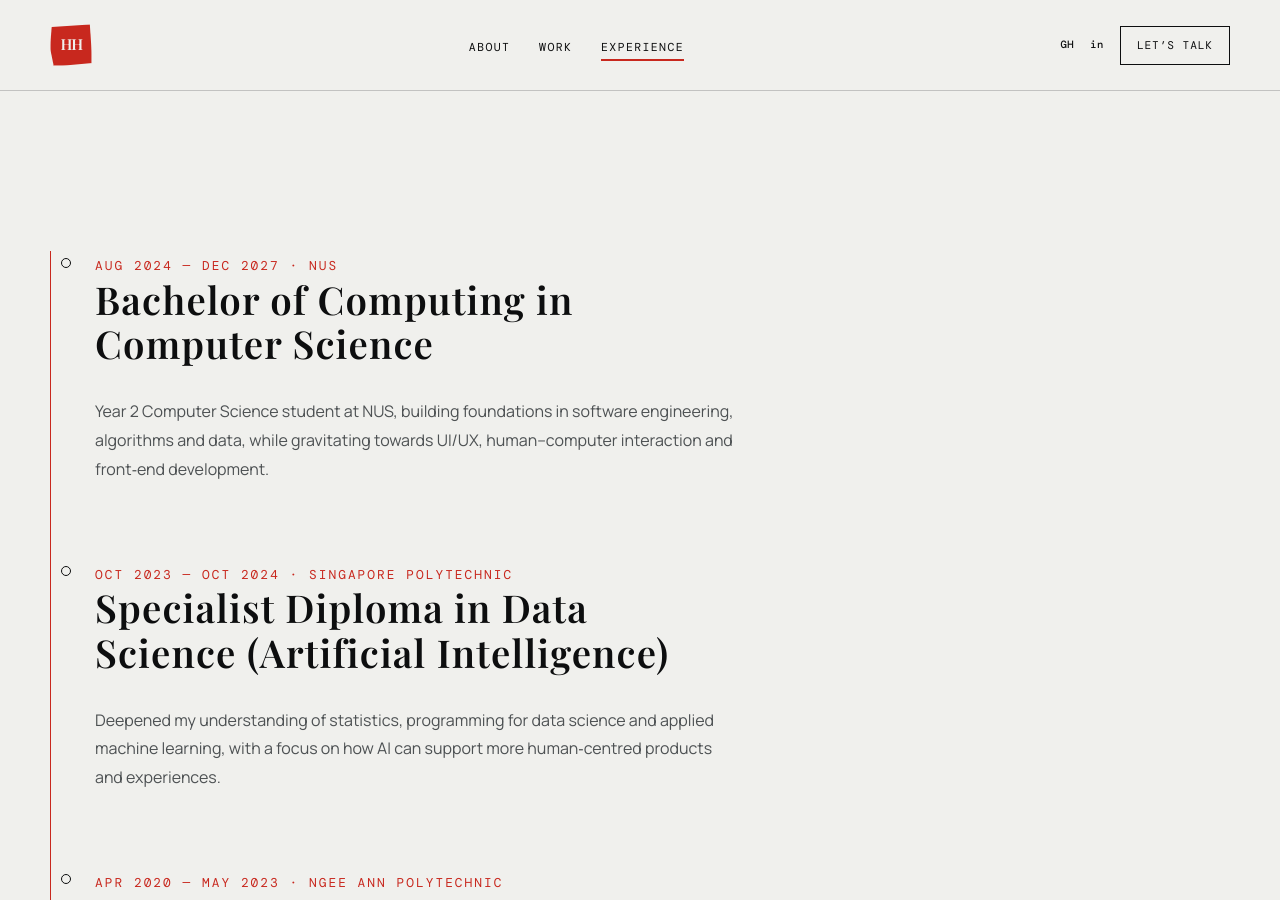
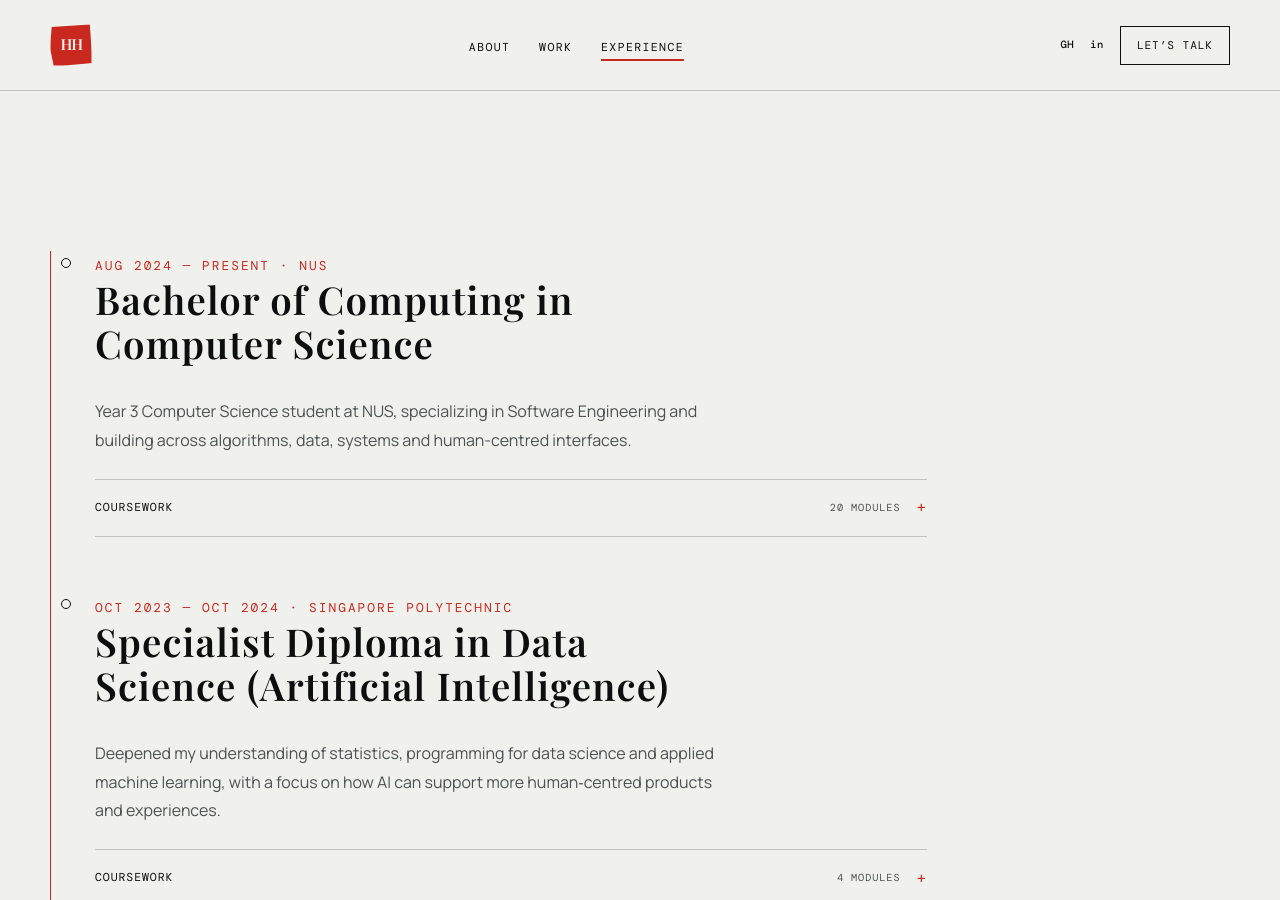
Before and after one commit to hazelhidayah/hazelhidayah.github.io, a Jekyll site: the page built from experiences.md, in a window 1280 px wide and 900 px high, scrolled down 404 px. Built offline with Jekyll 4.4.1, drawn with Linux system fonts in a browser that asks for light colours; some web fonts are replaced; some of the changed text lies outside the part shown.

Commit message:
Expand education and internship experience details

```diff
--- a/assets/css/style.css
+++ b/assets/css/style.css
@@ -2243,6 +2243,116 @@ body::before {
   line-height: 1.8;
 }
 
+.coursework {
+  max-width: 52rem;
+  margin-top: 1.5rem;
+  border-block: 1px solid var(--line);
+}
+
+.coursework summary {
+  display: flex;
+  align-items: center;
+  justify-content: space-between;
+  gap: 1rem;
+  padding: 0.9rem 0;
+  color: var(--ink);
+  cursor: pointer;
+  font-family: var(--mono);
+  font-size: 0.72rem;
+  letter-spacing: 0.08em;
+  list-style: none;
+  text-transform: uppercase;
+}
+
+.coursework summary::-webkit-details-marker {
+  display: none;
+}
+
+.coursework summary::after {
+  content: "+";
+  flex: 0 0 auto;
+  color: var(--red);
+  font-size: 1rem;
+}
+
+.coursework[open] summary::after {
+  content: "−";
+}
+
+.coursework summary span {
+  margin-left: auto;
+  color: var(--muted);
+  font-size: 0.64rem;
+}
+
+.coursework summary:focus-visible,
+.timeline-link:focus-visible {
+  outline: 2px solid var(--red);
+  outline-offset: 4px;
+}
+
+.coursework-list {
+  columns: 2 18rem;
+  column-gap: 2.5rem;
+  margin: 0;
+  padding: 0.25rem 0 1.25rem;
+  list-style: none;
+}
+
+.coursework-list li {
+  position: relative;
+  break-inside: avoid;
+  margin-bottom: 0.65rem;
+  padding-left: 1rem;
+  color: var(--muted);
+  font-size: 0.88rem;
+  line-height: 1.55;
+}
+
+.coursework-list li::before {
+  content: "";
+  position: absolute;
+  top: 0.65em;
+  left: 0;
+  width: 0.32rem;
+  height: 1px;
+  background: var(--red);
+}
+
+.coursework-list li span {
+  display: inline-block;
+  min-width: 5.25rem;
+  color: var(--ink);
+  font-family: var(--mono);
+  font-size: 0.72rem;
+  letter-spacing: 0.025em;
+}
+
+.timeline-link {
+  display: inline-flex;
+  align-items: center;
+  gap: 0.6rem;
+  margin-top: 0.25rem;
+  padding-bottom: 0.25rem;
+  border-bottom: 1px solid var(--ink);
+  color: var(--ink);
+  font-family: var(--mono);
+  font-size: 0.72rem;
+  letter-spacing: 0.08em;
+  text-decoration: none;
+  text-transform: uppercase;
+}
+
+.timeline-link span {
+  color: var(--red);
+  transition: transform 180ms ease;
+}
+
+.timeline-link:hover span,
+.timeline-link:focus-visible span {
+  transform: translate(0.15rem, -0.15rem);
+}
+
 .not-found {
   display: grid;
   min-height: calc(100svh - 10rem);
--- a/experiences.md
+++ b/experiences.md
@@ -8,13 +8,37 @@ hero_subtitle: Where I’ve been learning — coursework, internships, and exper
 
 <div class="timeline">
   <article class="timeline-item">
-    <div class="timeline-meta">Aug 2024 — Dec 2027 · NUS</div>
+    <div class="timeline-meta">Aug 2024 — Present · NUS</div>
     <h2>Bachelor of Computing in Computer Science</h2>
     <p>
-      Year 2 Computer Science student at NUS, building foundations in software engineering,
-      algorithms and data, while gravitating towards UI/UX, human–computer interaction and
-      front‑end development.
+      Year 3 Computer Science student at NUS, specializing in Software Engineering and building
+      across algorithms, data, systems and human-centred interfaces.
     </p>
+    <details class="coursework">
+      <summary>Coursework <span>20 modules</span></summary>
+      <ul class="coursework-list">
+        <li><span>ALS1010</span> Learning to Learn Better</li>
+        <li><span>CS1101S</span> Programming Methodology</li>
+        <li><span>ES1103</span> English for Academic Purposes</li>
+        <li><span>ID3130</span> Branding and the Elements of Storytelling</li>
+        <li><span>IS1108</span> Digital Ethics and Data Privacy</li>
+        <li><span>MA1301</span> Introductory Mathematics</li>
+        <li><span>CFG1002</span> Career Catalyst</li>
+        <li><span>CS1231S</span> Discrete Structures</li>
+        <li><span>CS2030S</span> Programming Methodology II</li>
+        <li><span>GEA1000</span> Quantitative Reasoning with Data</li>
+        <li><span>MA1521</span> Calculus for Computing</li>
+        <li><span>CS2040S</span> Data Structures and Algorithms</li>
+        <li><span>ES2660</span> Communicating in the Information Age</li>
+        <li><span>IS1128</span> IT, Management and Organisation</li>
+        <li><span>ST2334</span> Probability and Statistics</li>
+        <li><span>CP2201</span> Journey of the Innovator</li>
+        <li><span>CS2100</span> Computer Organisation</li>
+        <li><span>CS2101</span> Effective Communication for Computing Professionals</li>
+        <li><span>CS2103T</span> Software Engineering</li>
+        <li><span>MA1522</span> Linear Algebra for Computing</li>
+      </ul>
+    </details>
   </article>
 
   <article class="timeline-item">
@@ -24,6 +48,15 @@ hero_subtitle: Where I’ve been learning — coursework, internships, and exper
       Deepened my understanding of statistics, programming for data science and applied machine
       learning, with a focus on how AI can support more human‑centred products and experiences.
     </p>
+    <details class="coursework">
+      <summary>Coursework <span>4 modules</span></summary>
+      <ul class="coursework-list">
+        <li><span>SP-IT8701</span> Introduction to Programming for Data Science</li>
+        <li><span>SP-MS9001</span> Introduction to Statistics for Data Science</li>
+        <li><span>SP-IT8302</span> Applied Machine Learning</li>
+        <li><span>SP-IT8303</span> AI Human Interface</li>
+      </ul>
+    </details>
   </article>
 
   <article class="timeline-item">
@@ -33,6 +66,39 @@ hero_subtitle: Where I’ve been learning — coursework, internships, and exper
       Learned storytelling, visual communication, UX design and media strategy. This background now
       shapes how I think about users, narrative and clarity when I design and code interfaces.
     </p>
+    <details class="coursework">
+      <summary>Coursework <span>28 modules</span></summary>
+      <ul class="coursework-list">
+        <li>Contemporary Media Issues 1</li>
+        <li>Digital Media Fundamentals</li>
+        <li>Exploring Contemporary Issues</li>
+        <li>Fundamentals of Reporting</li>
+        <li>Health &amp; Wellness</li>
+        <li>Radio Production 1</li>
+        <li>Video Production</li>
+        <li>Advertising</li>
+        <li>Career and Professional Preparation I</li>
+        <li>Fundamentals of Media Writing</li>
+        <li>Persuasive Communication</li>
+        <li>Public Relations</li>
+        <li>Visual Communication</li>
+        <li>Career and Professional Preparation II</li>
+        <li>Contemporary Media Issues 2</li>
+        <li>Digital Marketing</li>
+        <li>News &amp; Feature Writing</li>
+        <li>Radio Production 2</li>
+        <li>World Issues: A Singapore Perspective</li>
+        <li>Content Marketing</li>
+        <li>Digital Journalism</li>
+        <li>Marketing &amp; Media Research</li>
+        <li>Studio Production</li>
+        <li>User Experience Design</li>
+        <li>16-Weeks Internship</li>
+        <li>Capstone Project</li>
+        <li>Media Entrepreneurship</li>
+        <li>Project ID: Connecting the Dots</li>
+      </ul>
+    </details>
   </article>
 
   <article class="timeline-item">
@@ -43,6 +109,12 @@ hero_subtitle: Where I’ve been learning — coursework, internships, and exper
       and mailers, tracked coverage, coordinated samples and collaborated with creatives—learning
       how consistent storytelling and details shape how people experience a brand.
     </p>
+    <a
+      class="timeline-link"
+      href="https://xd.adobe.com/view/d6aff526-fb81-49ce-b207-a479624d8b02-83fc/"
+      target="_blank"
+      rel="noopener noreferrer"
+    >View internship journal <span aria-hidden="true">↗</span></a>
   </article>
 
   <article class="timeline-item">
```
